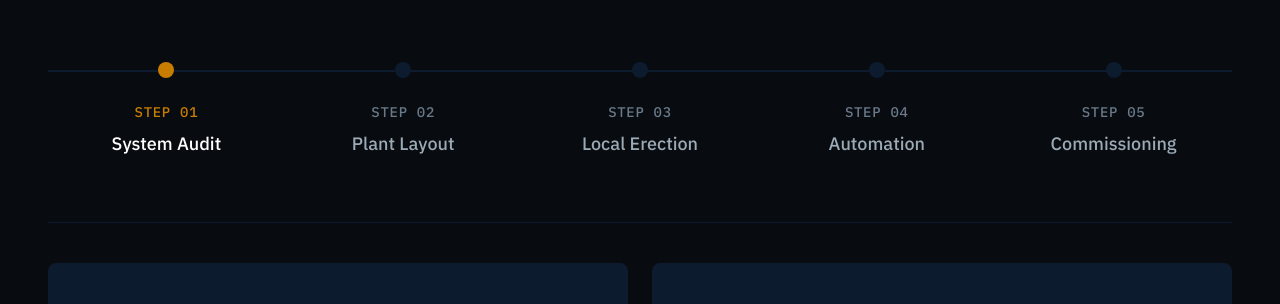
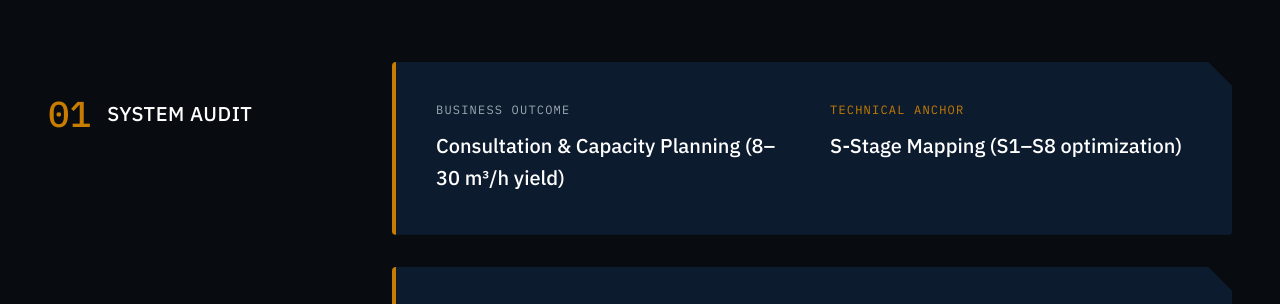
Before and after one commit to AliKhanImagery/MBH, a Next.js app: page /solutions in a window 1280 px wide. Shown: the part 622-926 px from the top of the page. Built offline with nearby package versions, Linux system fonts and the light colour scheme.

Commit message:
refactor(ui): convert process stepper to static vertical timeline for UX/SEO

```diff
--- a/src/components/ProcessSpineStepper.tsx
+++ b/src/components/ProcessSpineStepper.tsx
@@ -1,6 +1,4 @@
 "use client";
-
-import { useState } from "react";
 
 const STEPS = [
   {
@@ -31,8 +29,6 @@ const STEPS = [
 ];
 
 export default function ProcessSpineStepper() {
-  const [activeStep, setActiveStep] = useState(0);
-
   return (
     <section className="py-20" style={{ backgroundColor: "#080B0F", fontFamily: "var(--font-ibm-plex-sans)" }} id="beverage-process">
       <div className="mx-auto max-w-[1400px] px-6 md:px-12">
@@ -40,76 +36,65 @@ export default function ProcessSpineStepper() {
           Methodology & Project Lifecycle
         </h2>
 
-        {/* Stepper Rail */}
-        <div className="flex flex-col md:flex-row justify-between mb-16 relative">
-          {/* Horizontal Line connecting steps (hidden on mobile for stacking) */}
-          <div className="hidden md:block absolute top-2 left-0 w-full h-[2px]" style={{ backgroundColor: "#0D1B2E" }} />
+        <div className="flex flex-col gap-6 md:gap-8">
+          {STEPS.map((step, index) => {
+            return (
+              <div key={index} className="flex flex-col md:flex-row gap-6 md:gap-12 items-start">
 
-          {STEPS.map((step, index) => {
-            const isActive = index === activeStep;
-            return (
-              <button
-                key={index}
-                onClick={() => setActiveStep(index)}
-                className="relative flex-1 py-4 md:py-0 text-left md:text-center transition-all duration-300 group focus:outline-none"
+                {/* Step Indicator */}
+                <div className="md:w-1/4 flex-shrink-0 md:pt-8">
+                  <div className="flex items-center gap-4">
+                    <span
+                      className="text-4xl font-medium"
+                      style={{ fontFamily: "var(--font-ibm-plex-mono)", color: "#C87D00" }}
                     >
-                {/* Node */}
-                <div
-                  className="w-4 h-4 mx-auto rounded-full mb-6 hidden md:block transition-colors duration-300 z-10 relative"
-                  style={{ backgroundColor: isActive ? "#C87D00" : "#0D1B2E" }}
-                />
-
-                {/* Title */}
-                <span
-                  className="block text-sm uppercase tracking-wider mb-2 font-medium transition-colors duration-300"
-                  style={{
-                    fontFamily: "var(--font-ibm-plex-mono)",
-                    color: isActive ? "#C87D00" : "#6A7A8A"
-                  }}
-                >
-                  Step 0{index + 1}
+                      0{index + 1}
                     </span>
                     <span
-                  className="block text-lg font-medium transition-colors duration-300"
-                  style={{ color: isActive ? "#ffffff" : "#9BAAB5" }}
+                      className="text-xl font-medium text-white tracking-wide uppercase"
                     >
                       {step.title}
                     </span>
-
-                {/* Mobile indicator line */}
-                <div
-                  className="md:hidden w-full h-[2px] mt-4 transition-colors duration-300"
-                  style={{ backgroundColor: isActive ? "#C87D00" : "#0D1B2E" }}
-                />
-              </button>
-            );
-          })}
+                  </div>
                 </div>
 
-        {/* Split Intent Display */}
-        <div className="grid grid-cols-1 md:grid-cols-2 gap-6 border-t pt-10" style={{ borderColor: "#0D1B2E" }}>
+                {/* Industrial Cut Tile */}
+                <div
+                  className="flex-1 w-full p-8 md:p-10 rounded-sm hover:bg-[#162540] transition-colors duration-300"
+                  style={{
+                    backgroundColor: "#0D1B2E",
+                    clipPath: "polygon(0 0, calc(100% - 24px) 0, 100% 24px, 100% 100%, 0 100%)",
+                    borderLeft: "4px solid #C87D00"
+                  }}
+                >
+                  <div className="grid grid-cols-1 md:grid-cols-2 gap-8">
                     {/* Business Outcome */}
-          <div className="p-8 md:p-10 rounded-lg transition-all duration-500" style={{ backgroundColor: "#0D1B2E" }}>
-            <span className="block text-xs uppercase tracking-widest mb-4" style={{ fontFamily: "var(--font-ibm-plex-mono)", color: "#9BAAB5" }}>
+                    <div>
+                      <span className="block text-xs uppercase tracking-widest mb-3" style={{ fontFamily: "var(--font-ibm-plex-mono)", color: "#9BAAB5" }}>
                         Business Outcome
                       </span>
-            <p className="text-xl md:text-2xl font-medium text-white leading-relaxed">
-              {STEPS[activeStep].businessOutcome}
+                      <p className="text-lg md:text-xl font-medium text-white leading-relaxed">
+                        {step.businessOutcome}
                       </p>
                     </div>
 
                     {/* Technical Anchor */}
-          <div className="p-8 md:p-10 rounded-lg transition-all duration-500" style={{ backgroundColor: "#0D1B2E" }}>
-            <span className="block text-xs uppercase tracking-widest mb-4" style={{ fontFamily: "var(--font-ibm-plex-mono)", color: "#C87D00" }}>
+                    <div>
+                      <span className="block text-xs uppercase tracking-widest mb-3" style={{ fontFamily: "var(--font-ibm-plex-mono)", color: "#C87D00" }}>
                         Technical Anchor
                       </span>
-            <p className="text-xl md:text-2xl font-medium text-white leading-relaxed">
-              {STEPS[activeStep].technicalAnchor}
+                      <p className="text-lg md:text-xl font-medium text-white leading-relaxed">
+                        {step.technicalAnchor}
                       </p>
+                    </div>
                   </div>
                 </div>
 
               </div>
+            );
+          })}
+        </div>
+      </div>
     </section>
   );
 }
```
Lines whose indentation alone changed are shown as unchanged.
